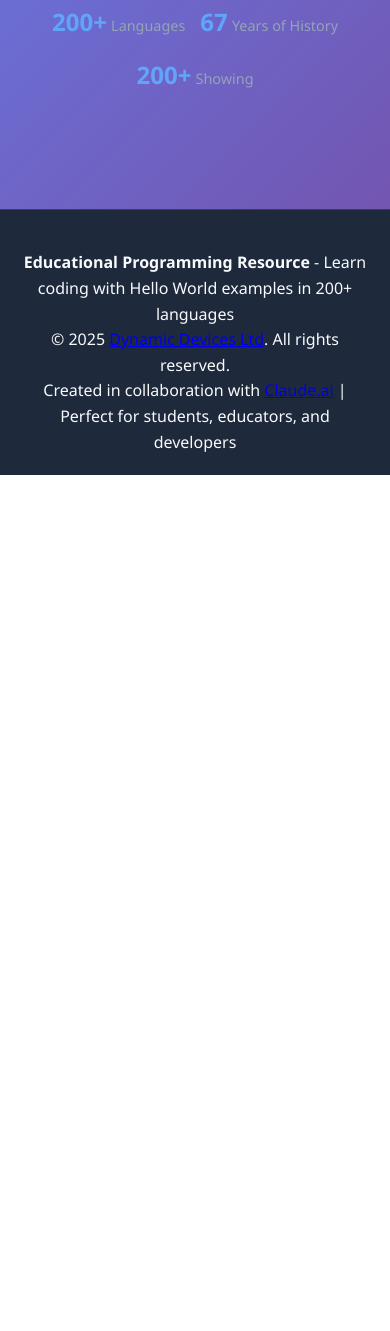
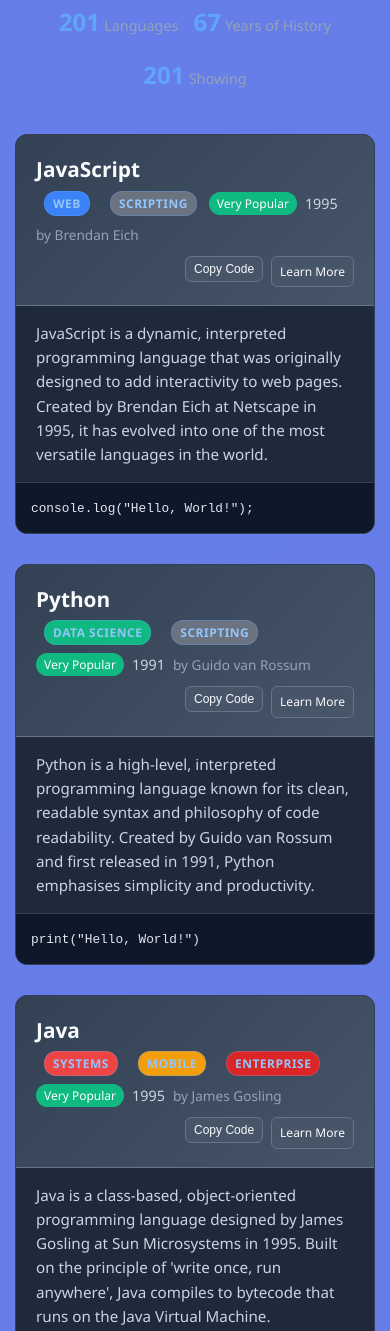
Before and after one commit to DynamicDevices/say-hello-code, a plain HTML site: page index.html in a window 390 px wide. Shown: the part 406-1737 px from the top of the page. Before the commit the page ends 881 px from the top, so only its background shows below. Drawn offline with Linux system fonts and the light colour scheme.

Commit message:
Enable multiple categories per language: Enhanced categorization system
- Updated getLanguageType() to return array of categories instead of single category
- Languages can now show multiple relevant categories (e.g., Python: Data Science + Scripting)
- Added comprehensive categorization logic covering 10 different types:
  * Web, Systems, Functional, Mobile, Data Science, Scripting, Enterprise, Academic, Game Dev, General Purpose
- Enhanced visual design with color-coded category badges:
  * Blue (Web), Red (Systems), Purple (Functional), Orange (Mobile)
  * Green (Data Science), Gray (Scripting), Dark Red (Enterprise)
  * Indigo (Academic), Teal (Game Dev), Slate (General Purpose)
- Fixed variable declaration conflict (const -> var) in languages-data.js
- Improved language cards to display multiple category badges with distinct colors
- Better represents the versatility and multi-purpose nature of modern programming languages

```diff
--- a/css/styles.css
+++ b/css/styles.css
@@ -286,7 +286,31 @@
     border-radius: 12px;
     font-size: 0.75rem;
     font-weight: 500;
+    margin-right: 4px;
 }
+
+/* Different colors for different language types */
+.language-type:nth-of-type(1) { background: #3b82f6; } /* Blue - Web */
+.language-type:nth-of-type(2) { background: #ef4444; } /* Red - Systems */
+.language-type:nth-of-type(3) { background: #8b5cf6; } /* Purple - Functional */
+.language-type:nth-of-type(4) { background: #f59e0b; } /* Orange - Mobile */
+.language-type:nth-of-type(5) { background: #10b981; } /* Green - Data Science */
+.language-type:nth-of-type(6) { background: #6b7280; } /* Gray - Scripting */
+.language-type:nth-of-type(7) { background: #dc2626; } /* Dark Red - Enterprise */
+.language-type:nth-of-type(8) { background: #7c3aed; } /* Indigo - Academic */
+.language-type:nth-of-type(9) { background: #059669; } /* Teal - Game Dev */
+
+/* Alternative approach using specific classes for better control */
+.language-type[data-type="Web"] { background: #3b82f6; }
+.language-type[data-type="Systems"] { background: #ef4444; }
+.language-type[data-type="Functional"] { background: #8b5cf6; }
+.language-type[data-type="Mobile"] { background: #f59e0b; }
+.language-type[data-type="Data Science"] { background: #10b981; }
+.language-type[data-type="Scripting"] { background: #6b7280; }
+.language-type[data-type="Enterprise"] { background: #dc2626; }
+.language-type[data-type="Academic"] { background: #7c3aed; }
+.language-type[data-type="Game Dev"] { background: #059669; }
+.language-type[data-type="General Purpose"] { background: #64748b; }
 
 .language-popularity {
     background: #10b981;
--- a/index.html
+++ b/index.html
@@ -229,53 +229,73 @@
         }
 
         function getLanguageType(lang) {
-            // Categorize languages based on their characteristics
+            // Categorize languages based on their characteristics - can have multiple categories
             var name = lang.name.toLowerCase();
             var desc = lang.desc.toLowerCase();
+            var categories = [];
 
             // Web languages
-            if (['javascript', 'typescript', 'html', 'css', 'php'].includes(name)) {
-                return 'Web';
+            if (['javascript', 'typescript', 'html', 'css', 'php'].includes(name) ||
+                desc.includes('web') || desc.includes('browser')) {
+                categories.push('Web');
             }
 
             // Systems languages
-            if (['c', 'c++', 'rust', 'go', 'assembly', 'zig'].includes(name) ||
-                desc.includes('system') || desc.includes('low-level')) {
-                return 'Systems';
+            if (['c', 'c++', 'rust', 'go', 'assembly', 'zig', 'fortran'].includes(name) ||
+                desc.includes('system') || desc.includes('low-level') || desc.includes('performance')) {
+                categories.push('Systems');
             }
 
             // Functional languages
             if (['haskell', 'lisp', 'scheme', 'clojure', 'erlang', 'elixir', 'f#', 'ocaml', 'ml'].includes(name) ||
                 desc.includes('functional')) {
-                return 'Functional';
+                categories.push('Functional');
             }
 
             // Mobile languages
-            if (['swift', 'kotlin', 'dart', 'objective-c'].includes(name) ||
+            if (['swift', 'kotlin', 'dart', 'objective-c', 'java'].includes(name) ||
                 desc.includes('mobile') || desc.includes('ios') || desc.includes('android')) {
-                return 'Mobile';
+                categories.push('Mobile');
             }
 
             // Data Science/Scientific
-            if (['python', 'r', 'matlab', 'julia', 'mathematica'].includes(name) ||
-                desc.includes('data') || desc.includes('scientific') || desc.includes('statistical')) {
-                return 'Data Science';
+            if (['python', 'r', 'matlab', 'julia', 'mathematica', 'scala'].includes(name) ||
+                desc.includes('data') || desc.includes('scientific') || desc.includes('statistical') ||
+                desc.includes('machine learning') || desc.includes('analytics')) {
+                categories.push('Data Science');
             }
 
             // Scripting languages
-            if (['bash', 'powershell', 'perl', 'lua', 'tcl'].includes(name) ||
-                desc.includes('script') || desc.includes('shell')) {
-                return 'Scripting';
+            if (['bash', 'powershell', 'perl', 'lua', 'tcl', 'python', 'ruby', 'javascript'].includes(name) ||
+                desc.includes('script') || desc.includes('shell') || desc.includes('automation')) {
+                categories.push('Scripting');
             }
 
             // Enterprise/Business
-            if (['java', 'c#', 'cobol', 'fortran', 'ada'].includes(name) ||
-                desc.includes('enterprise') || desc.includes('business')) {
-                return 'Enterprise';
+            if (['java', 'c#', 'cobol', 'fortran', 'ada', 'scala'].includes(name) ||
+                desc.includes('enterprise') || desc.includes('business') || desc.includes('corporate')) {
+                categories.push('Enterprise');
             }
 
-            // Default to General Purpose
-            return 'General Purpose';
+            // Academic/Research
+            if (['prolog', 'ml', 'coq', 'agda', 'idris', 'lean'].includes(name) ||
+                desc.includes('academic') || desc.includes('research') || desc.includes('theorem') ||
+                desc.includes('proof') || desc.includes('logic')) {
+                categories.push('Academic');
+            }
+
+            // Game Development
+            if (['c++', 'c#', 'lua', 'gdscript'].includes(name) ||
+                desc.includes('game') || desc.includes('unity') || desc.includes('unreal')) {
+                categories.push('Game Dev');
+            }
+
+            // If no specific categories found, add General Purpose
+            if (categories.length === 0) {
+                categories.push('General Purpose');
+            }
+
+            return categories;
         }
 
         function getPopularityLevel(popularity) {
@@ -301,8 +321,13 @@
             var html = filteredLanguages.map(function(lang, index) {
                 var referenceLink = generateReferenceLink(lang.name);
                 var linkAttribute = lang.link ? lang.link : referenceLink;
-                var languageType = getLanguageType(lang);
+                var languageTypes = getLanguageType(lang);
                 var popularityLevel = getPopularityLevel(lang.popularity);
+
+                // Generate multiple type badges with data attributes for styling
+                var typeBadges = languageTypes.map(function(type) {
+                    return `<span class="language-type" data-type="${type}">${type}</span>`;
+                }).join('');
 
                 return `
                     <div class="language-card" data-index="${index}">
@@ -310,7 +335,7 @@
                             <div class="language-info">
                                 <h3 class="language-name">${escapeHtml(lang.name)}</h3>
                                 <div class="language-meta">
-                                    <span class="language-type">${languageType}</span>
+                                    ${typeBadges}
                                     <span class="language-popularity">${popularityLevel}</span>
                                     <span class="language-year">${lang.year}</span>
                                     <span class="language-creator">by ${escapeHtml(lang.creator)}</span>
```
Also changed, not shown: js/languages-data.js.
